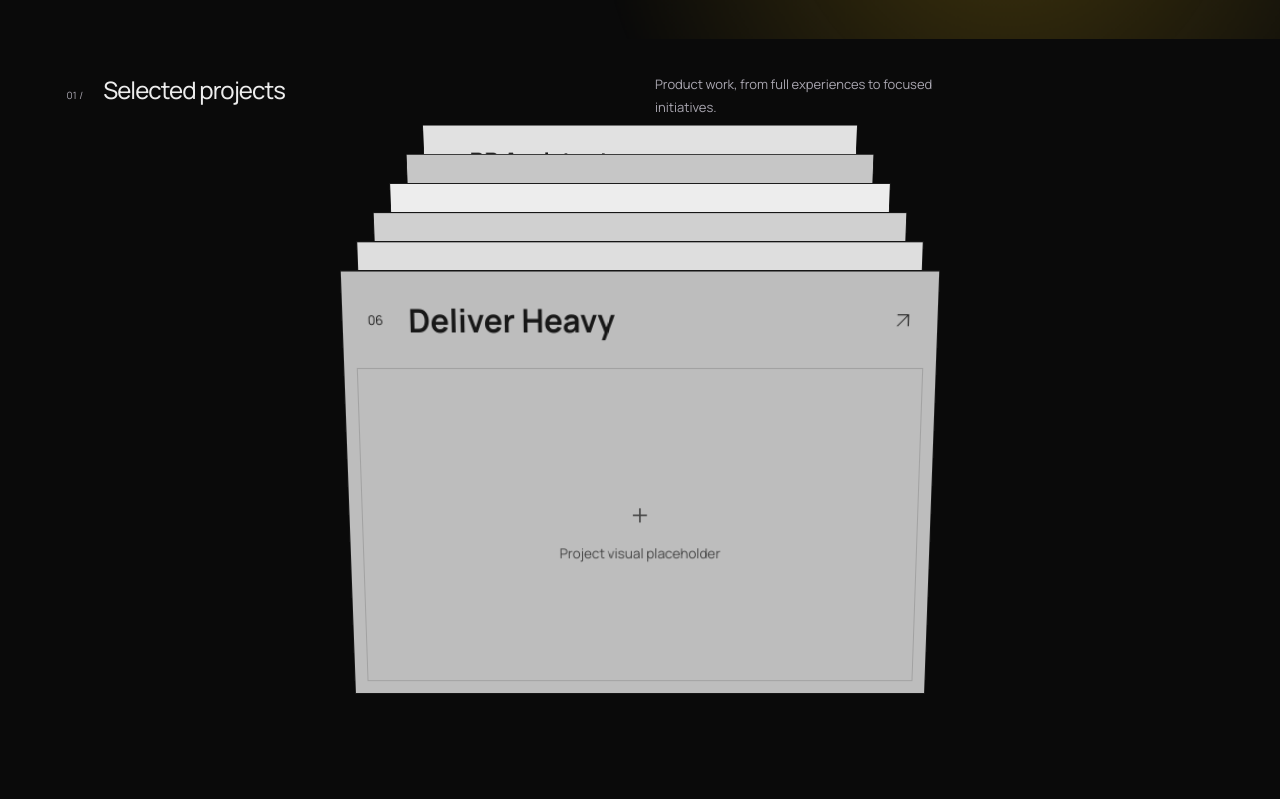
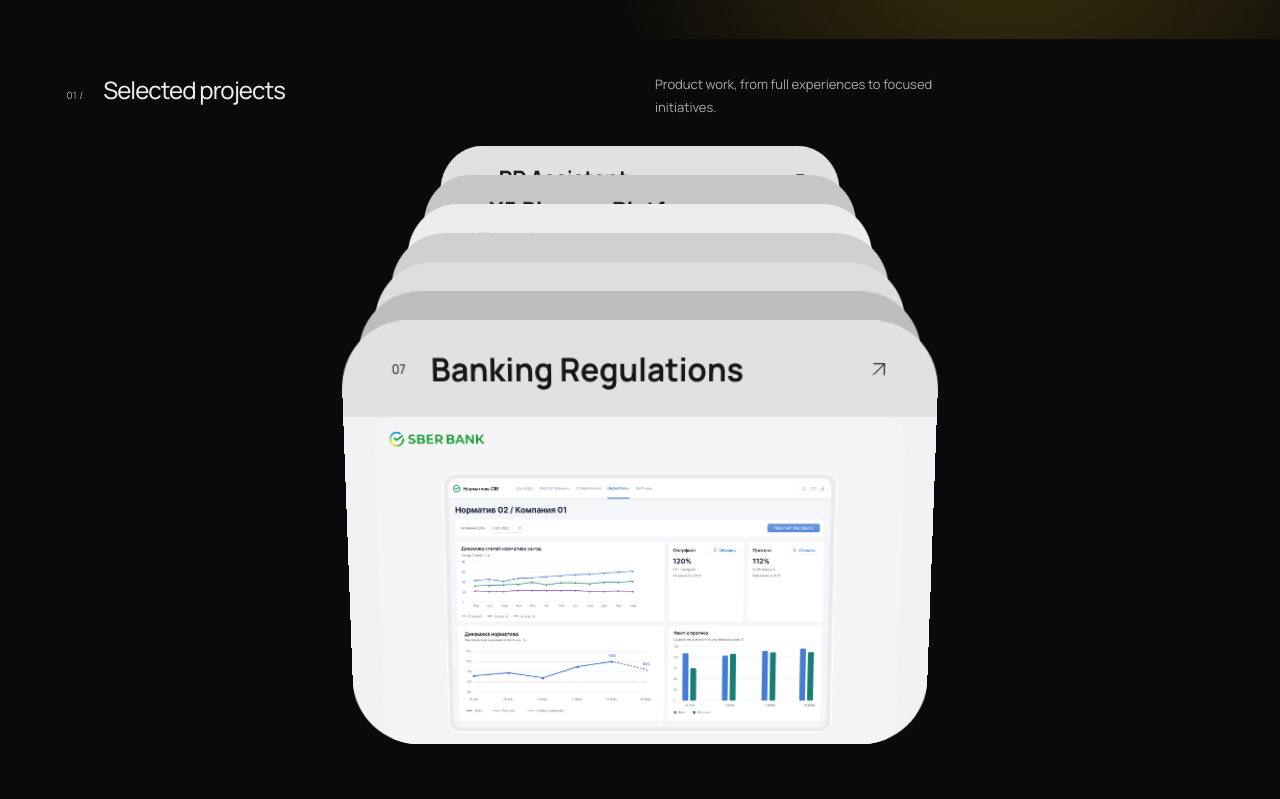
Before and after one commit to o-ants/portfolio-website, a React (Vite) app: page / in a window 1280 px wide. Shown: the part 761-1560 px from the top of the page. Built offline with nearby package versions, Linux system fonts and the light colour scheme.

Commit message:
Add Banking Regulations portfolio card and round gallery corners

```diff
--- a/src/App.tsx
+++ b/src/App.tsx
@@ -1,7 +1,7 @@
 import { useEffect, useRef, useState } from 'react'
 import SelectedWork from './SelectedWork'
 import OtherProjects from './OtherProjects'
-import { copy, projects, otherProjects, type Language } from './content'
+import { allProjects, copy, type Language } from './content'
 import './style.css'
 
 export default function App() {
@@ -28,7 +28,7 @@ export default function App() {
     return () => { cancelAnimationFrame(frame); removeEventListener('scroll', schedule); media.removeEventListener('change', update) }
   }, [])
   const openProject = (index: number) => { setOpened(index); dialog.current?.showModal() }
-  const project = opened === null ? null : opened < 3 ? projects[opened] : otherProjects[opened - 3]
+  const project = opened === null ? null : allProjects[opened]
   return <>
     <div className="ambient-background" aria-hidden="true" />
     <a className="skip-link" href="#main">{language === 'en' ? 'Skip to content' : 'К содержимому'}</a>
@@ -42,6 +42,6 @@ export default function App() {
         <section className="contact-section reveal" id="contact" aria-labelledby="contact-title"><div><span className="section-index">04 / {text.nav[2]}</span><h2 id="contact-title">{text.contact}</h2><p>{text.contactText}</p></div><div className="contact-links"><a href="mailto:o.antsinova@gmail.com">o.antsinova@gmail.com <span><svg viewBox="0 0 24 24" width="20" height="20" fill="none" stroke="currentColor" strokeWidth="1.4" aria-hidden="true"><path d="M5 19 19 5M5 5h14v14" /></svg></span></a><a href="https://t.me/olgamaio" target="_blank" rel="noopener noreferrer">Telegram <span><svg viewBox="0 0 24 24" width="20" height="20" fill="none" stroke="currentColor" strokeWidth="1.4" aria-hidden="true"><path d="M5 19 19 5M5 5h14v14" /></svg></span></a><span className="inactive-contact">LinkedIn <small>{text.linked}</small></span></div></section>
       </main><footer><span>© {new Date().getFullYear()} {text.name}</span><span>{text.role}</span><a href="#home">{text.back} ↑</a></footer>
     </div>
-    <dialog ref={dialog} className="project-dialog" onClose={() => setOpened(null)} onClick={event => { if (event.target === dialog.current) { const box = dialog.current.getBoundingClientRect(); if (event.clientX < box.left || event.clientX > box.right || event.clientY < box.top || event.clientY > box.bottom) dialog.current.close() } }}><div className="dialog-top"><span>{text.details}</span><button onClick={() => dialog.current?.close()} aria-label={text.close}>×</button></div>{project && <><h2>{project.title}</h2><div className={`dialog-visual ${project.theme}`}><span>{'mark' in project ? project.mark : ''}</span><small>{text.image}</small></div><p>{text.placeholder}</p><span className="case-status">{text.soon}</span></>}</dialog>
+    <dialog ref={dialog} className="project-dialog" onClose={() => setOpened(null)} onClick={event => { if (event.target === dialog.current) { const box = dialog.current.getBoundingClientRect(); if (event.clientX < box.left || event.clientX > box.right || event.clientY < box.top || event.clientY > box.bottom) dialog.current.close() } }}><div className="dialog-top"><span>{text.details}</span><button onClick={() => dialog.current?.close()} aria-label={text.close}>×</button></div>{project && <><h2>{project.title}</h2>{'image' in project ? <img className="project-dialog-image" src={project.image} alt={language === 'en' ? 'Sber Bank banking regulations dashboard' : 'Дашборд банковских нормативов Сбера'} width="1920" height="1200" /> : <><div className={`dialog-visual ${project.theme}`}><span>{'mark' in project ? project.mark : ''}</span><small>{text.image}</small></div><p>{text.placeholder}</p></>}<span className="case-status">{text.soon}</span></>}</dialog>
   </>
 }
--- a/src/SelectedWork.tsx
+++ b/src/SelectedWork.tsx
@@ -1,7 +1,7 @@
 import { useState, type CSSProperties } from 'react'
-import { copy, otherProjects, projects, type Language } from './content'
+import { allProjects, bankingRegulations, copy, otherProjects, projects, type Language } from './content'
 
-const selectedProjects = [...projects, ...otherProjects.slice(0, 3)]
+const selectedProjects = [...projects, ...otherProjects.slice(0, 3), bankingRegulations]
 
 type Props = {
   language: Language
@@ -50,7 +50,7 @@ export default function SelectedWork({ language, onOpen }: Props) {
                     if (event.currentTarget.matches(':focus-visible')) setFocused(index)
                   }}
                   onBlur={() => setFocused(null)}
-                  onClick={() => onOpen(index)}
+                  onClick={() => onOpen(allProjects.indexOf(project))}
                   aria-label={`${text.preview}: ${project.title}`}
                 >
                   <span className="project-stack-preview">
@@ -61,10 +61,14 @@ export default function SelectedWork({ language, onOpen }: Props) {
                         <path d="M5 19 19 5M5 5h14v14" />
                       </svg>
                     </span>
-                    <span className="project-stack-placeholder" aria-hidden="true">
-                      <span>+</span>
-                      <small>{text.image}</small>
-                    </span>
+                    {'image' in project ? (
+                      <img className="project-stack-image" src={project.image} alt="" width="1920" height="1200" />
+                    ) : (
+                      <span className="project-stack-placeholder" aria-hidden="true">
+                        <span>+</span>
+                        <small>{text.image}</small>
+                      </span>
+                    )}
                   </span>
                 </button>
               </li>
--- a/src/content.ts
+++ b/src/content.ts
@@ -1,3 +1,5 @@
+import bankingRegulationsCover from './assets/banking-regulations.webp'
+
 export type Language = 'en' | 'ru'
 export const copy = {
   en: {
@@ -23,3 +25,11 @@ export const otherProjects = [
   { title: 'CMS 2.0', group: 'Content management', theme: 'sand', mark: '2.0' },
   { title: 'Food.ru chatbot', group: 'Food.ru', theme: 'blue', mark: '…' },
 ]
+
+export const bankingRegulations = {
+  title: 'Banking Regulations',
+  theme: 'sage',
+  image: bankingRegulationsCover,
+}
+
+export const allProjects = [...projects, ...otherProjects, bankingRegulations]
--- a/src/style.css
+++ b/src/style.css
@@ -34,7 +34,7 @@
   justify-items: center;
   align-items: end;
   overflow-x: clip;
-  min-height: min(104cqw, 630px, 82svh);
+  min-height: calc(1.05 * var(--card-width) + clamp(20px, 7vw, 82px));
   margin: 0;
   padding: 0 0 clamp(20px, 7vw, 82px);
   list-style: none;
@@ -61,7 +61,9 @@
   width: 100%;
   height: 100%;
   padding: 0;
-  border: 1px solid #151515;
+  border: 0;
+  border-radius: 64px;
+  overflow: hidden;
   background: var(--card-tone);
   color: #171717;
   font: inherit;
@@ -86,7 +88,7 @@
   grid-template-columns: auto 1fr auto;
   align-items: center;
   gap: clamp(8px, 2vw, 24px);
-  padding: clamp(10px, 2.5vw, 24px);
+  padding: clamp(10px, 2.5vw, 24px) clamp(27px, 5vw, 48px);
 }
 
 .project-stack-title strong { font-size: clamp(15px, 2.8vw, 30px); }
@@ -99,7 +101,6 @@
   justify-items: center;
   gap: 8px;
   margin: 0 12px 12px;
-  border: 1px solid #17171728;
   color: #454545;
   text-align: center;
 }
@@ -117,3 +118,19 @@
     transform: none !important;
   }
 }
+
+.project-stack-image {
+  display: block;
+  flex: 1;
+  min-height: 0;
+  width: 100%;
+  object-fit: contain;
+  background: #f2f2f4;
+}
+
+.project-dialog-image {
+  display: block;
+  width: 100%;
+  height: auto;
+  border-radius: 18px;
+}
```
Also changed, not shown: src/assets/banking-regulations.webp (added).
